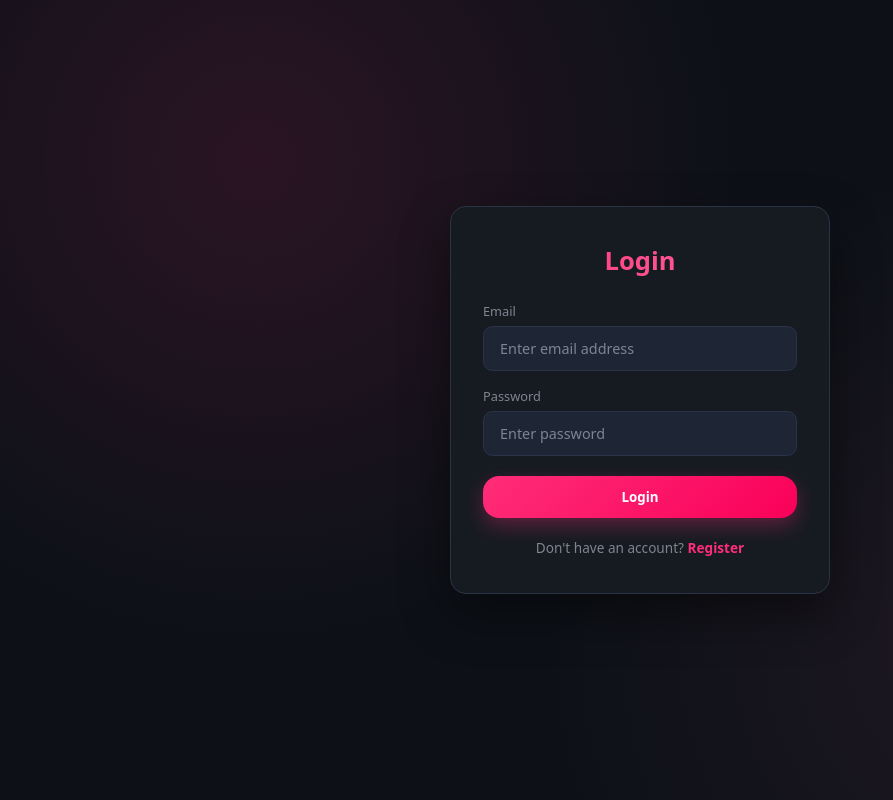
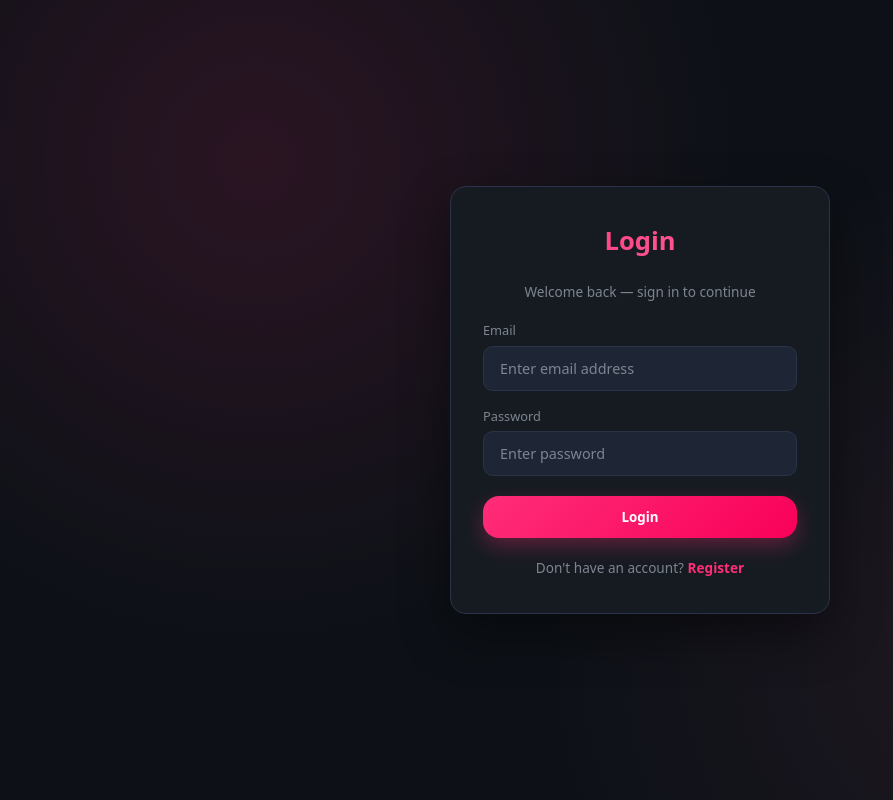
Before and after one commit to animeshkundu07/SkillSync, a React app in the folder frontend/: page /login in a window 1280 px wide. Shown: the whole page, without its empty margins (0-893 px from the left). Built offline with nearby package versions, Linux system fonts and the light colour scheme; no server answers; the HTML template or start-up script is replaced by a standard one.

Commit message:
Update Login.jsx

```diff
--- a/frontend/src/features/auth/pages/Login.jsx
+++ b/frontend/src/features/auth/pages/Login.jsx
@@ -43,6 +43,7 @@ const Login = () => {
         <main>
             <div className="form-container">
                 <h1>Login</h1>
+                <p className="subtitle">Welcome back — sign in to continue</p>
 
                 {error && (
                     <p className="error-message">
```
